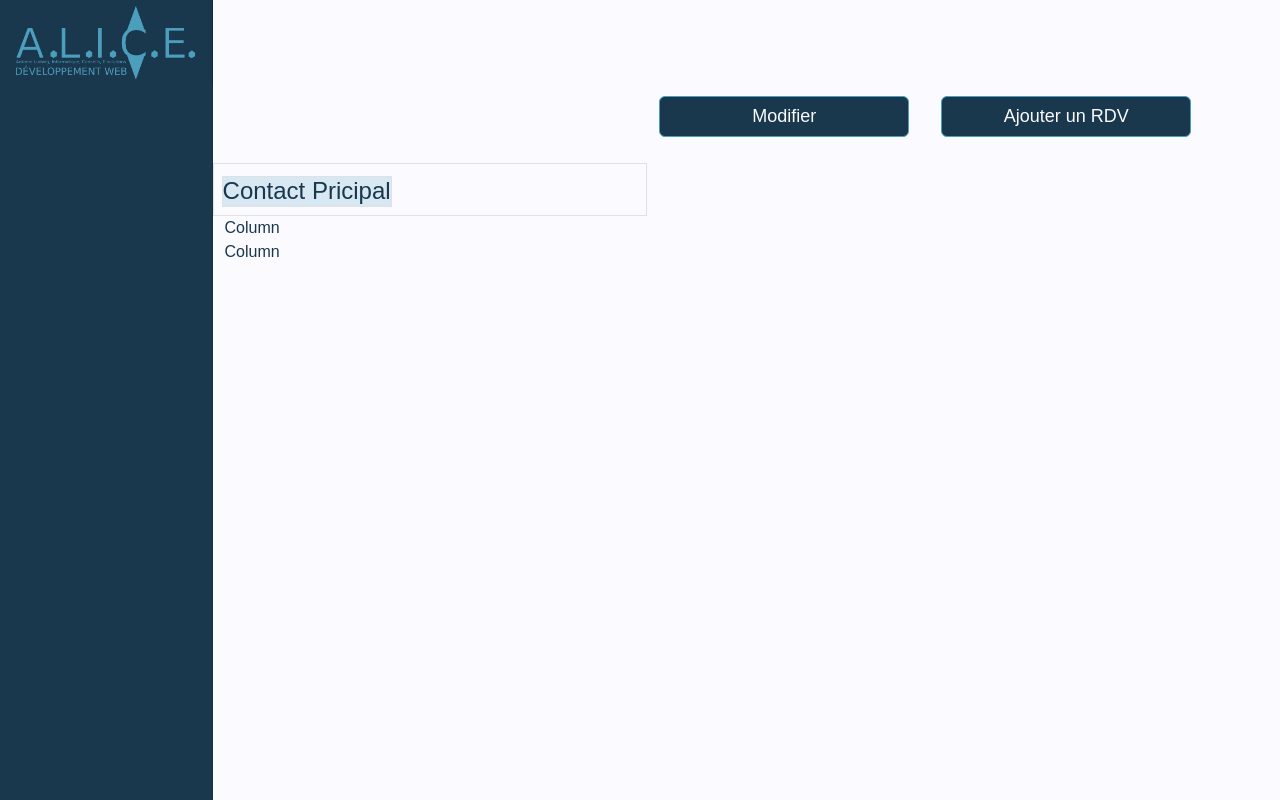
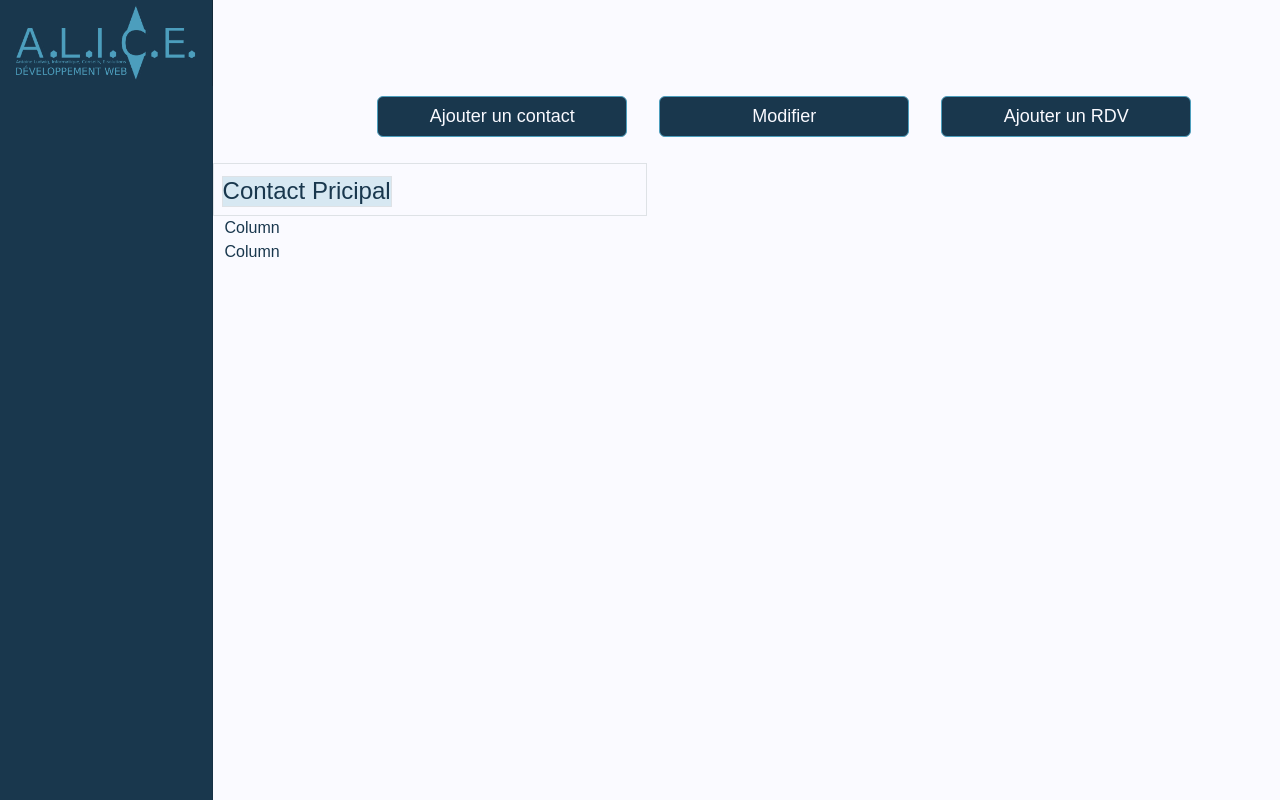
Before and after one commit to timtiph/Alice_CRM, a Symfony app: template templates/admin_main/customer_show.html.twig in a window 1280 px wide. Run offline with Twig, Linux system fonts and the light colour scheme; the template is opened without the code that fills it, so the values that code supplies are empty; some libraries are stand-ins or nearby versions.

Commit message:
supp add contact

```diff
--- a/templates/admin_main/customer_show.html.twig
+++ b/templates/admin_main/customer_show.html.twig
@@ -4,6 +4,7 @@
 
 {% block body %}
     <div class="d-flex mb-3 justify-content-center justify-content-md-end me-md-5">
+        <a href="#" class="btn btn-alice-lg btn-block mx-3">Ajouter un contact</a>
         <a href="{{ path('app_customer_edit', { 'id': customer.id, 'slug': customer.slug }) }}" class="btn btn-alice-lg btn-block mx-3">Modifier</a>
         <a href="#" class="btn btn-alice-lg btn-block mx-3">Ajouter un RDV</a>
     </div>
```
